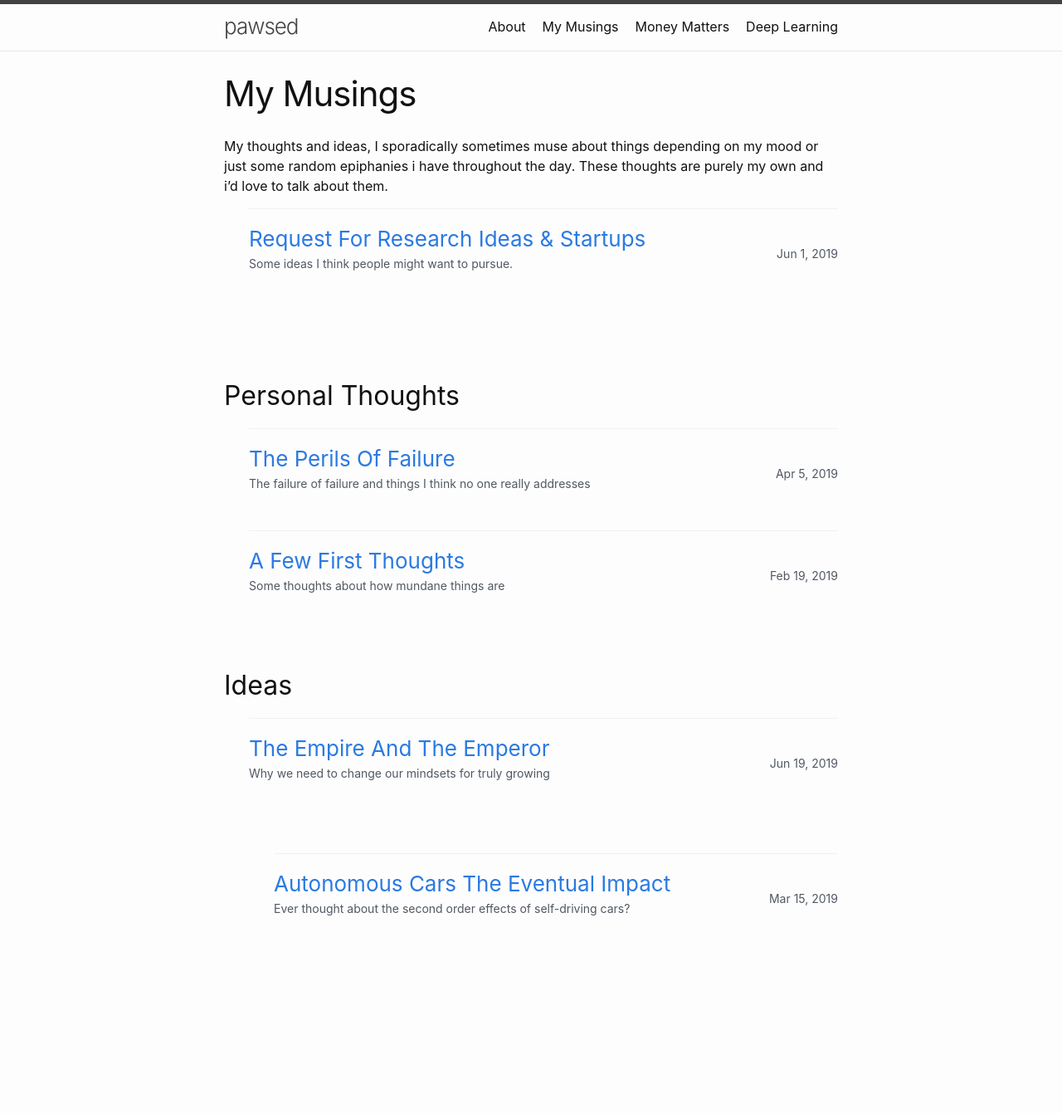
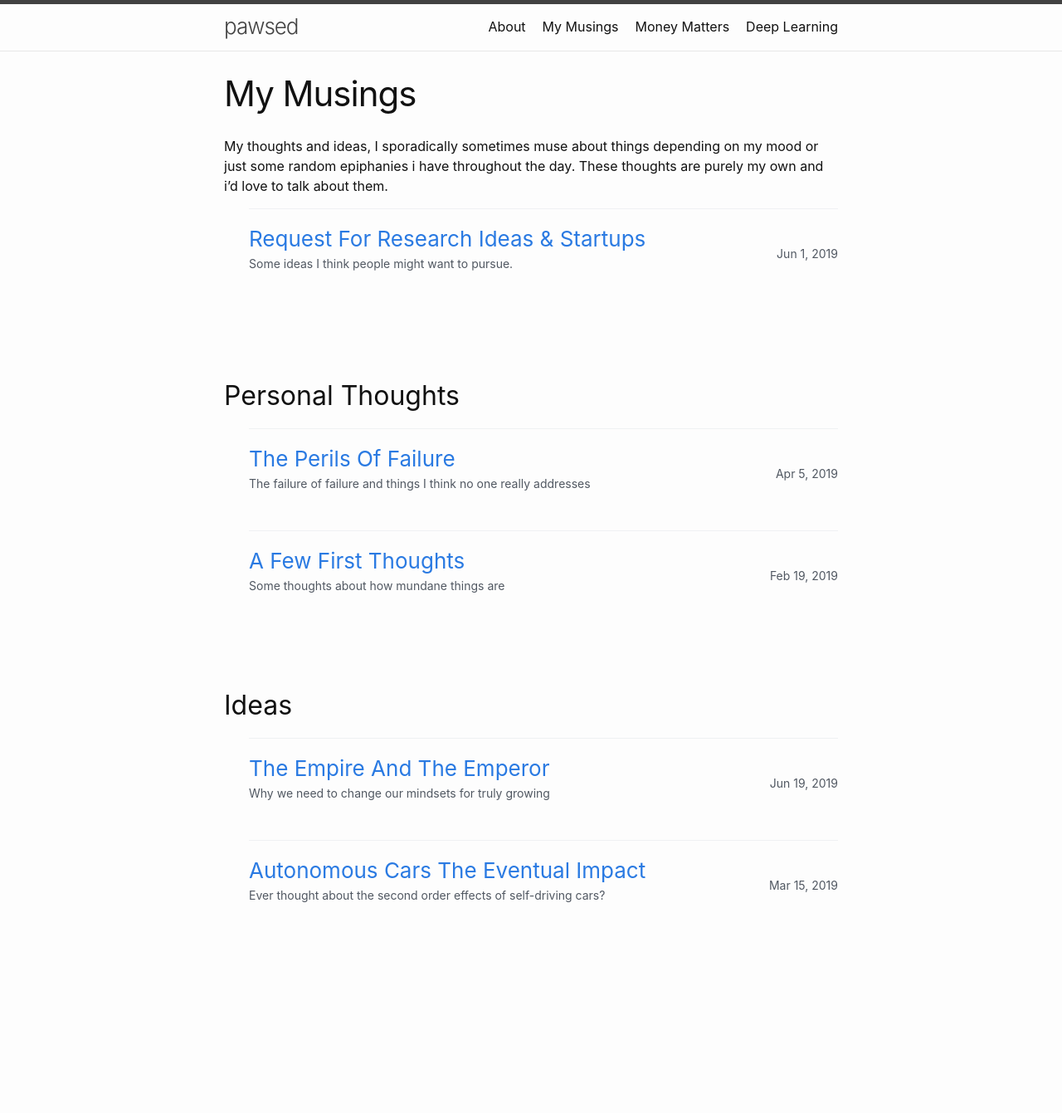
Before and after one commit to Shashi456/Shashi456.github.io, a Jekyll site: the page built from Musings.md, in a window 1280 px wide. Shown: the whole page at 83% size. Built offline with Jekyll 4.4.1, drawn with Linux system fonts in a browser that asks for light colours.

Commit message:
correcting rendering error

```diff
--- a/Musings.md
+++ b/Musings.md
@@ -48,13 +48,46 @@ My thoughts and ideas, I sporadically sometimes muse about things depending on m
   {% else %}
   {% if this_year != next_year %}
 </ul>
+</section>
 <h2 class="c-archives__year" id="{{ next_year }}-ref">{{next_year}}</h2>
 <ul class="c-archives__list">
   {% endif %}
   {% endif %}
   {% endfor %}
 
-<h2>Ideas</h2>
+  <br class= 'brex'>
+  <section class="c-archives">
+    <link rel="shortcut icon" href="">
+    {% for post in site.tags.ideas  %}
+    <!-- {% capture this_year %}{{ post.date | date: "%Y" }}{% endcapture %}
+    {% capture next_year %}{{ post.previous.date | date: "%Y" }}{% endcapture %} -->
+    {% if forloop.first %}
+    <!-- <h2 class="c-archives__year" id="{{ this_year }}-ref">{{this_year}}</h2> -->
+    <h2>Ideas</h2>
+    <ul class="c-archives__list">
+      {% endif %}
+      <li class="c-archives__item">
+        <h3>
+          <a href="{{ post.url | prepend: site.baseurl }}">{{post.title}}</a>
+          <br>
+          <small><p>{{post.description}}</p></small>
+        </h3>
+        <p>{{ post.date | date: "%b %-d, %Y" }}</p>
+      </li>
+      {% if forloop.last %}
+    </ul>
+    {% else %}
+    {% if this_year != next_year %}
+  </ul>
+  </section>
+  <h2 class="c-archives__year" id="{{ next_year }}-ref">{{next_year}}</h2>
+  <ul class="c-archives__list">
+    {% endif %}
+    {% endif %}
+    {% endfor %}
+
+<!-- <h2>Ideas</h2>
+<section class="c-archives">
   <link rel="shortcut icon" href="">
   {% for post in site.tags.ideas  %}
 
@@ -73,8 +106,7 @@ My thoughts and ideas, I sporadically sometimes muse about things depending on m
   {% else %}
   {% if this_year != next_year %}
 </ul>
-<h2 class="c-archives__year" id="{{ next_year }}-ref">{{next_year}}</h2>
-<ul class="c-archives__list">
   {% endif %}
   {% endif %}
-  {% endfor %}
+
+  {% endfor %} -->
```
